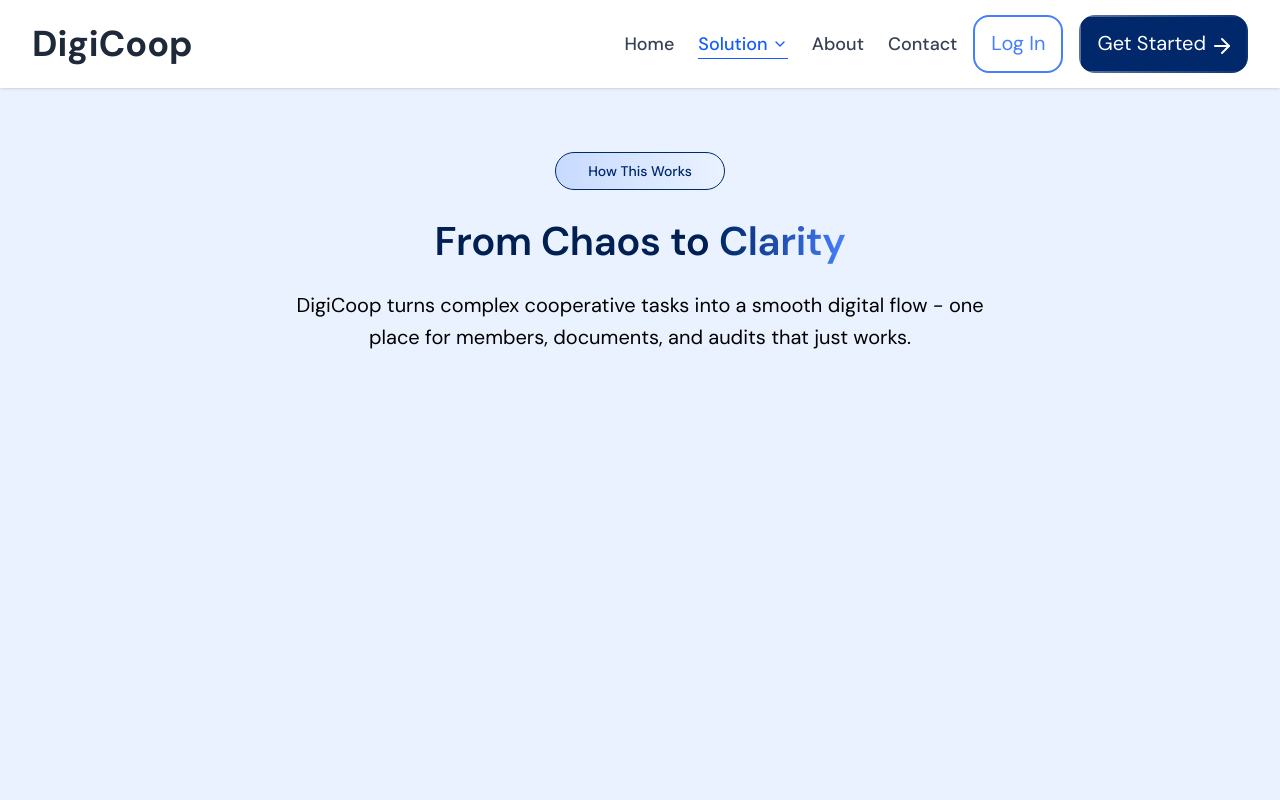
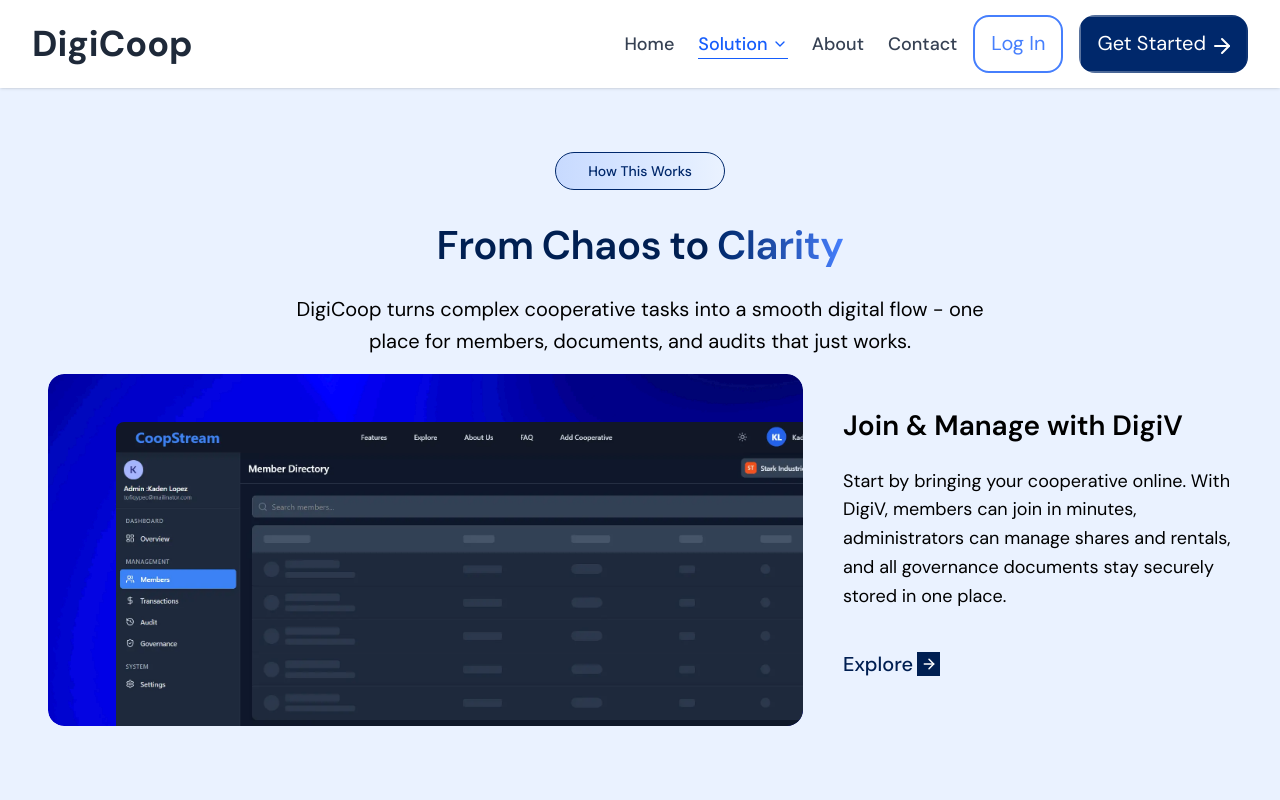
Before and after one commit to Auricmondal/Digicoop, a React (Vite) app in the folder client/: page /solutions in a window 1280 px wide. Shown: the top 800 px of the page. Built offline with nearby package versions, Linux system fonts and the light colour scheme.

Commit message:
fixing-Commit

```diff
--- a/client/src/components/sections/HowThisWorks.jsx
+++ b/client/src/components/sections/HowThisWorks.jsx
@@ -4,6 +4,7 @@ import DemoCard from "../ui/DemoCard";
 import { GradientBadge } from "../ui/Badges";
 import SectionWrapper from "../../layouts/SectionWrapper";
 import ScrollStack,{ ScrollStackItem } from "../ui/ScrollStack";
+import AnimatedHeader from "../ui/AnimatedHeader";
 
 const HowThisWorks = ({ isStraight = false }) => {
   const subsections = [
@@ -37,22 +38,23 @@ const HowThisWorks = ({ isStraight = false }) => {
     <SectionWrapper className="bg-tint">
       {/* ^ background Tint #EAF2FF */}
 
-      <div className="max-w-[1460px] mx-auto">
+      <div className="max-w-[1460px] mx-auto relative z-10">
         {/* Section Header */}
         <div className="flex flex-col justify-center text-center gap-4">
           <span>
             <GradientBadge text={"How This Works"} />
           </span>
 
-          {/* Header content container */}
-
-          <div className="w-full max-w-[90%] sm:max-w-[600px] lg:max-w-[724px] h-auto lg:h-[168px] mx-auto flex flex-col justify-center gap-2 lg:gap-[10px] opacity-100 lg:pb-2">
-            <h2 className="text-[1.5rem] sm:text-[2rem] lg:text-[2.5rem] font-semibold leading-[1.1] tracking-[-0.01em] text-primary-dark mb-4 ">
-              From Chaos to{" "}
-              <span className="text-[1.5rem] sm:text-[2rem] lg:text-[2.5rem] font-semibold leading-[1.1] tracking-[-0.01em] bg-gradient-to-r from-primary to-dark-tint bg-clip-text text-transparent">
-                Clarity
-              </span>
-            </h2>
+          <div className="w-full max-w-[90%] sm:max-w-[600px] lg:max-w-[724px] h-auto lg:h-[168px] mx-auto flex flex-col justify-center gap-2 lg:gap-[10px] opacity-100">
+            <AnimatedHeader
+              words={[
+                { text: "From", isGradient: false },
+                { text: "Chaos", isGradient: false },
+                { text: "to", isGradient: false },
+                { text: "Clarity", isGradient: true },
+              ]}
+              className="text-primary-dark text-center text-[1.5rem] sm:text-[2rem] lg:text-[2.5rem] font-semibold leading-[1.1] tracking-[-0.01em] justify-center mb-4"
+            />
 
             <p className="text-[0.875rem] sm:text-[1rem] lg:text-[1.25rem] font-normal leading-[1.6] tracking-[0] text-center text-black ">
               DigiCoop turns complex cooperative tasks into a smooth digital
@@ -63,8 +65,9 @@ const HowThisWorks = ({ isStraight = false }) => {
         </div>
 
         {/* Subsections */}
+        <div className="relative overflow-hidden">
           <ScrollStack
-          className="h-screen"
+            className=""
             itemDistance={150}
             itemScale={0.05}
             itemStackDistance={40}
@@ -72,7 +75,7 @@ const HowThisWorks = ({ isStraight = false }) => {
             scaleEndPosition="15%"
             baseScale={0.9}
             rotationAmount={0}
-          blurAmount={1}
+            blurAmount={0}
           >
             {subsections.map((subsection, index) => (
               <ScrollStackItem key={index}>
@@ -86,6 +89,7 @@ const HowThisWorks = ({ isStraight = false }) => {
             ))}
           </ScrollStack>
         </div>
+      </div>
     </SectionWrapper>
   );
 };
--- a/client/src/components/ui/ScrollStack.jsx
+++ b/client/src/components/ui/ScrollStack.jsx
@@ -47,7 +47,6 @@ const ScrollStack = ({
 
     isUpdatingRef.current = true;
 
-    // Use window scroll instead of container scroll
     const scrollTop = window.pageYOffset || document.documentElement.scrollTop;
     const containerHeight = window.innerHeight;
     const containerRect = container.getBoundingClientRect();
@@ -63,23 +62,51 @@ const ScrollStack = ({
       const itemRect = item.getBoundingClientRect();
       const itemTop = itemRect.top + scrollTop;
 
-      const triggerStart = itemTop - containerHeight + stackPositionPx - (itemStackDistance * i);
+      // Start stacking only after the first card is completely in view
+      const firstCardFullyVisible = i === 0 ?
+        itemRect.top <= containerHeight * 0.1 : // First card is 90% visible
+        true;
+
+      // Adjust trigger points to start after first card is in focus
+      const triggerStart = firstCardFullyVisible ?
+        itemTop - containerHeight + stackPositionPx - (itemStackDistance * i) :
+        itemTop + itemRect.height; // Delay until first card is fully visible
+
       const triggerEnd = itemTop - containerHeight + scaleEndPositionPx;
-      const pinStart = itemTop - containerHeight + stackPositionPx - (itemStackDistance * i);
+      const pinStart = triggerStart;
       const pinEnd = containerTop + container.offsetHeight - containerHeight / 2;
 
       const scaleProgress = calculateProgress(scrollTop, triggerStart, triggerEnd);
-      const targetScale = baseScale + (i * itemScale);
-      const scale = 1 - scaleProgress * (1 - targetScale);
+
+      // Only scale cards after the first one, or when stacking begins
+      let scale = 1;
+      if (i === 0) {
+        // First card maintains its size until stacking begins
+        scale = firstCardFullyVisible && scrollTop >= triggerStart ?
+          1 - scaleProgress * (1 - baseScale) : 1;
+      } else {
+        const targetScale = baseScale + (i * itemScale);
+        scale = 1 - scaleProgress * (1 - targetScale);
+      }
+
       const rotation = rotationAmount ? i * rotationAmount * scaleProgress : 0;
 
       let translateY = 0;
       const isPinned = scrollTop >= pinStart && scrollTop <= pinEnd;
 
-      if (isPinned) {
-        translateY = scrollTop - itemTop + containerHeight - stackPositionPx - (itemStackDistance * i);
-      } else if (scrollTop > pinEnd) {
-        translateY = pinEnd - itemTop + containerHeight - stackPositionPx - (itemStackDistance * i);
+      if (isPinned && firstCardFullyVisible) {
+        // Constrain the movement within the container bounds
+        const maxTranslateY = containerRect.height - (itemRect.height * scale);
+        translateY = Math.min(
+          scrollTop - itemTop + containerHeight - stackPositionPx - (itemStackDistance * i),
+          maxTranslateY
+        );
+      } else if (scrollTop > pinEnd && firstCardFullyVisible) {
+        const maxTranslateY = containerRect.height - (itemRect.height * scale);
+        translateY = Math.min(
+          pinEnd - itemTop + containerHeight - stackPositionPx - (itemStackDistance * i),
+          maxTranslateY
+        );
       }
 
       const newTransform = {
@@ -150,10 +177,9 @@ const ScrollStack = ({
       wrapper.style.perspective = '1000px';
       wrapper.style.webkitPerspective = '1000px';
       wrapper.style.position = 'relative';
-      wrapper.style.zIndex = '1';
+      wrapper.style.zIndex = String(wrappersRef.current.length - i);
     });
 
-    // Listen to window scroll instead of container scroll
     window.addEventListener('scroll', handleScroll, { passive: true });
     updateWrapperTransforms();
 
```
Lines whose indentation alone changed are shown as unchanged.
